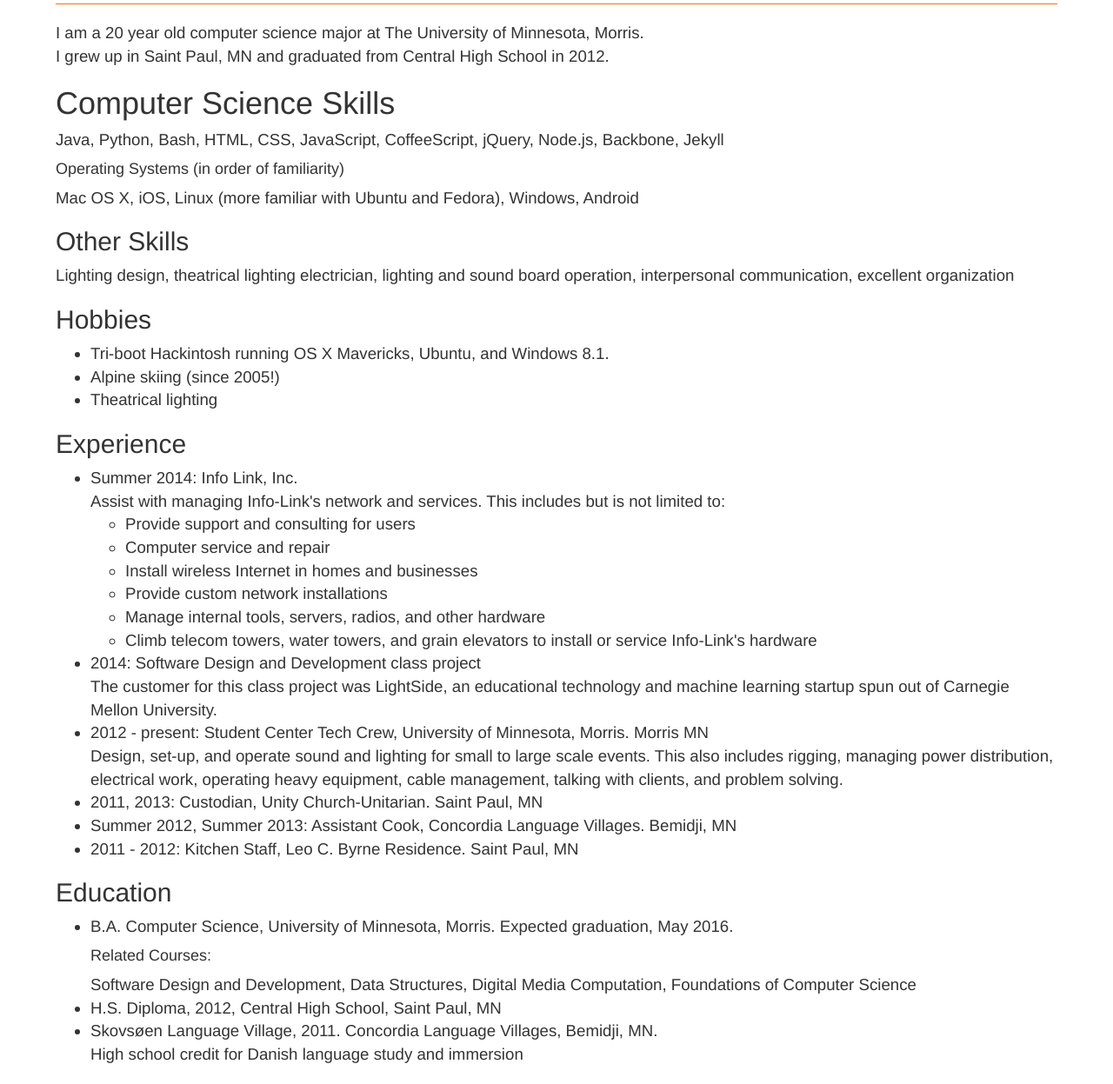
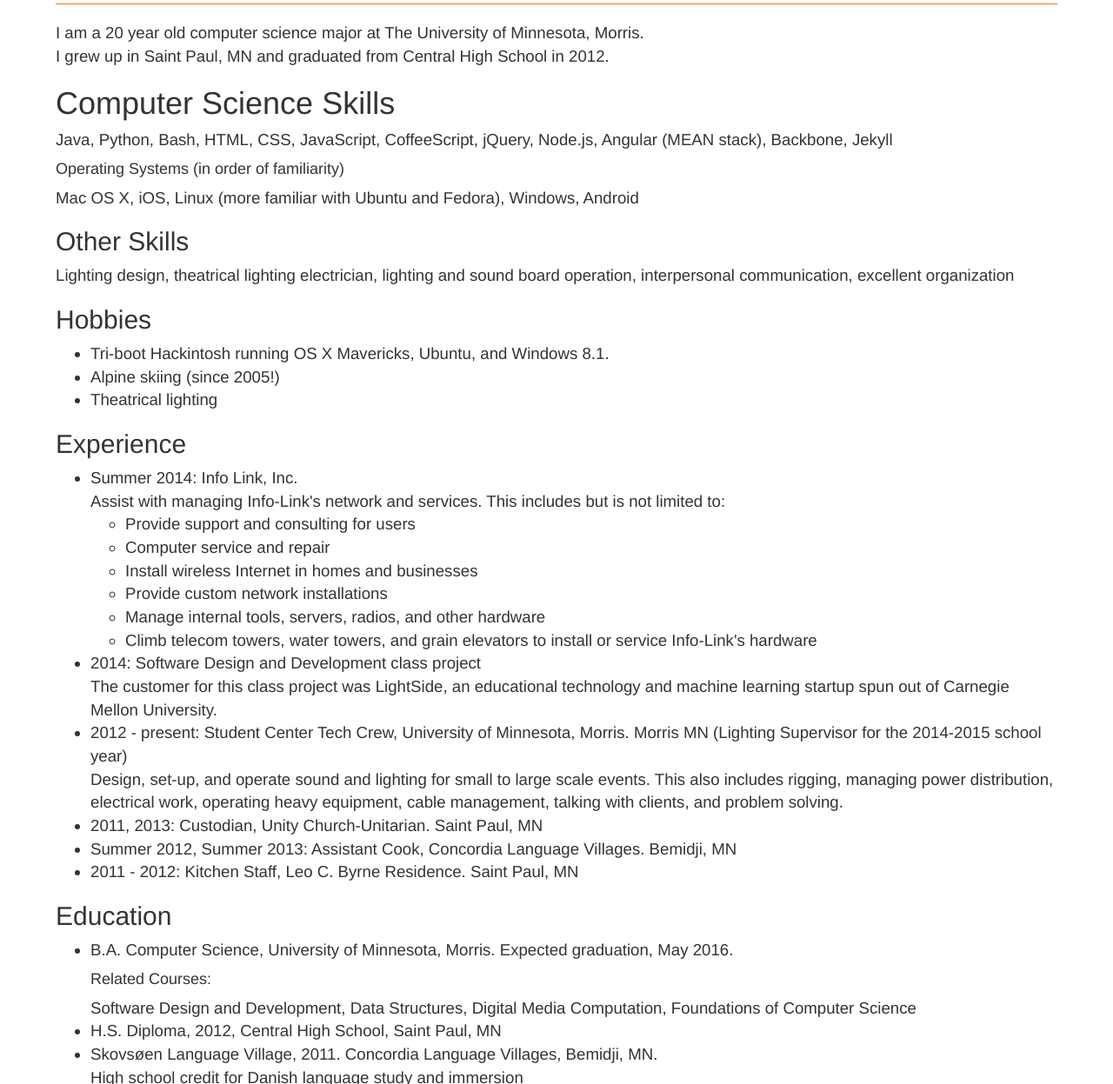
Before and after one commit to BrianMitchL/brianm.me, a Jekyll site: the page built from about/index.html, in a window 1280 px wide and 1400 px high, cut to the strip 153-1400 px from the top of the window. Shown: the whole strip at 87% size. Built offline with Jekyll 4.4.1, drawn with Linux system fonts in a browser that asks for light colours; nearby versions of some CDN libraries.

Commit message:
Updated about page

```diff
--- a/about/index.html
+++ b/about/index.html
@@ -10,7 +10,7 @@
     </p>
     <h2>Computer Science Skills</h2>
     <p>
-        Java, Python, Bash, HTML, CSS, JavaScript, CoffeeScript, jQuery, Node.js, Backbone, Jekyll
+        Java, Python, Bash, HTML, CSS, JavaScript, CoffeeScript, jQuery, Node.js, Angular (MEAN stack), Backbone, Jekyll
     </p>
     <p>
         <h5>Operating Systems (in order of familiarity)</h5>
@@ -61,7 +61,7 @@
             2014: Software Design and Development class project<br />The customer for this class project was LightSide, an educational technology and machine learning startup spun out of Carnegie Mellon University.
         </li>
         <li>
-            2012 - present: Student Center Tech Crew, University of Minnesota, Morris. Morris MN<br />Design, set-up, and operate sound and lighting for small to large scale events. This also includes rigging, managing power distribution, electrical work, operating heavy equipment, cable management, talking with clients, and problem solving.
+            2012 - present: Student Center Tech Crew, University of Minnesota, Morris. Morris MN (Lighting Supervisor for the 2014-2015 school year)<br />Design, set-up, and operate sound and lighting for small to large scale events. This also includes rigging, managing power distribution, electrical work, operating heavy equipment, cable management, talking with clients, and problem solving.
         </li>
         <li>
             2011, 2013: Custodian, Unity Church-Unitarian. Saint Paul, MN
```
